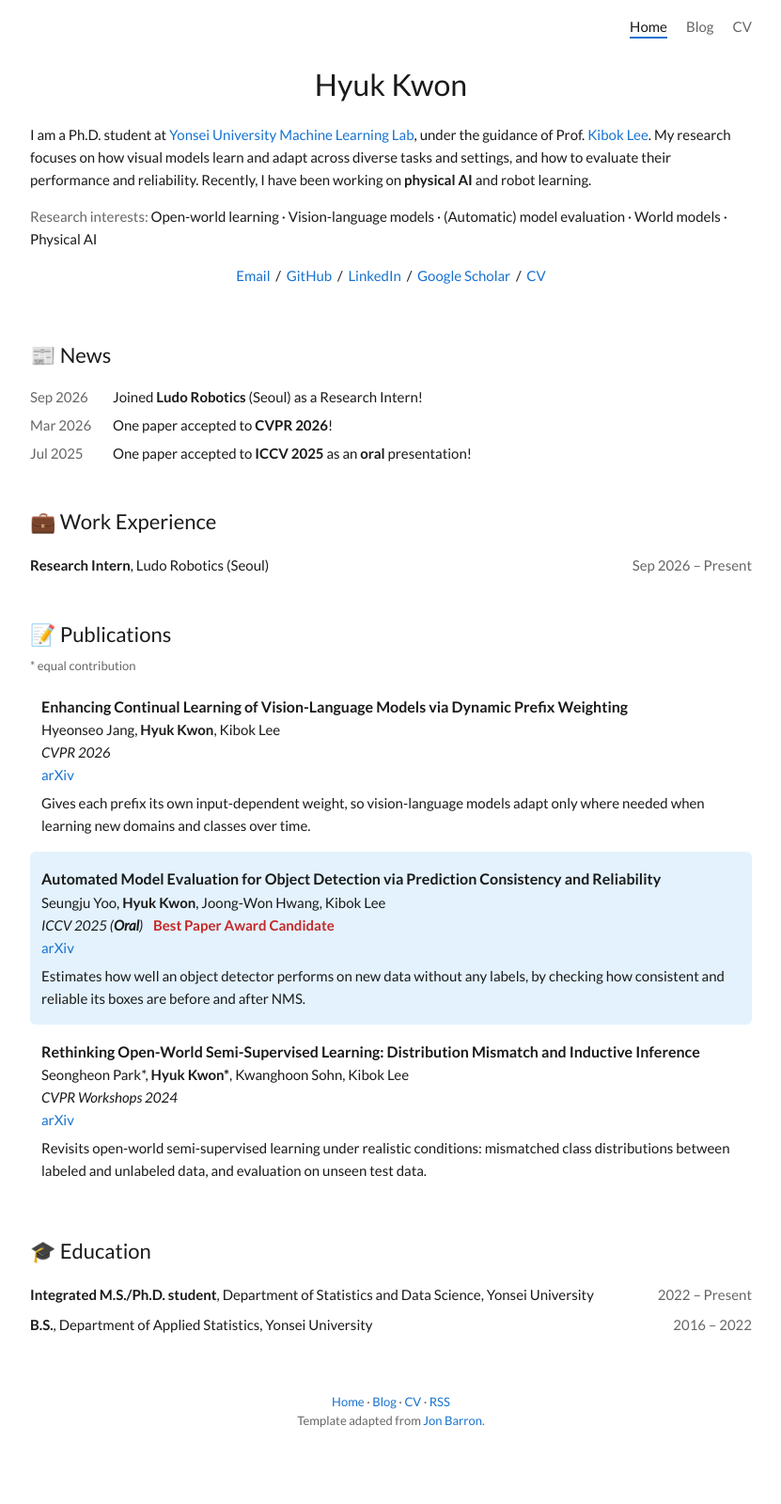
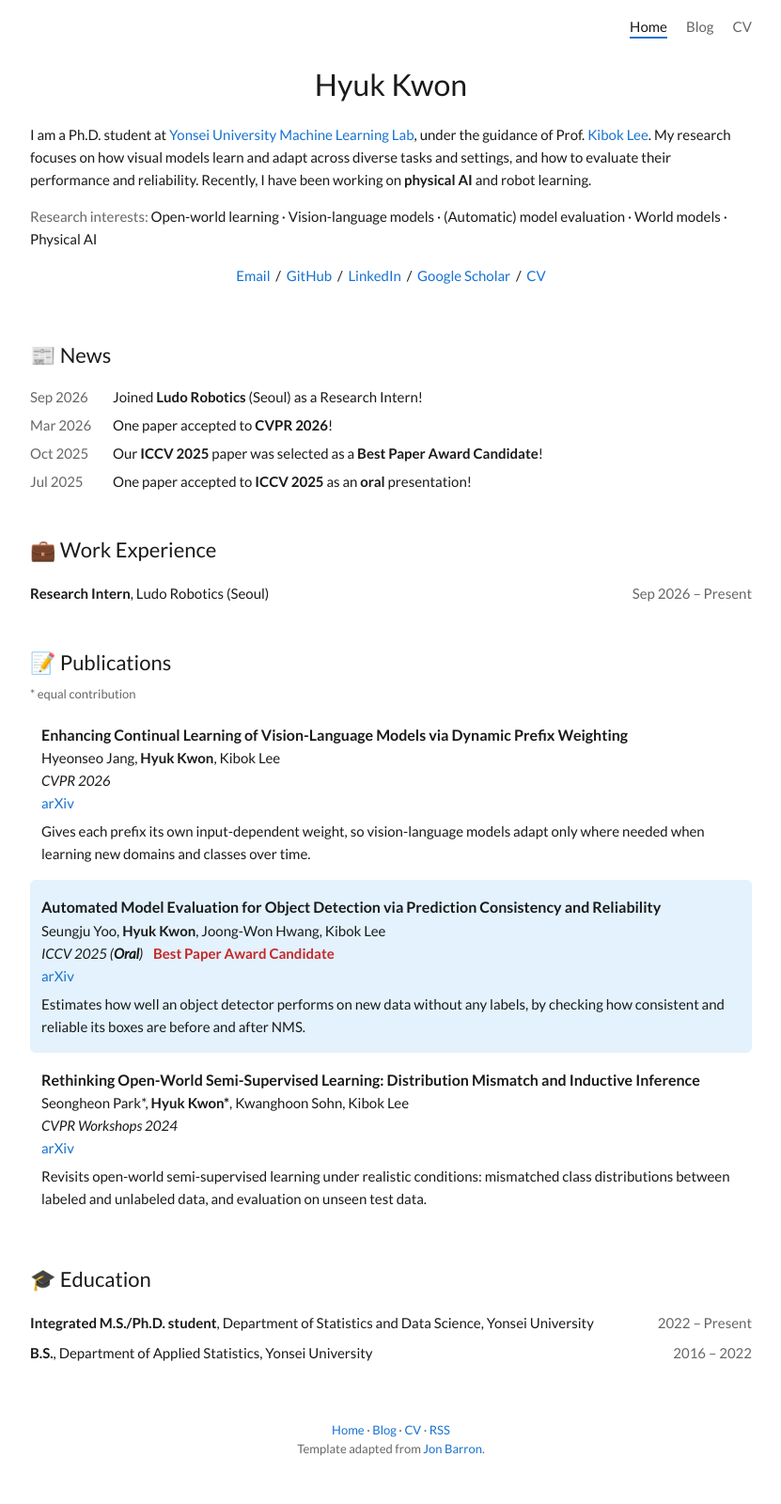
Before and after one commit to kh12043/kh12043.github.io, a Jekyll site: the page built from index.html, in a window 1280 px wide. Shown: the whole page at 94% size, without its empty margins (224-1055 px from the left). Built offline with Jekyll 4.4.1, drawn with Linux system fonts in a browser that asks for light colours; before the commit the page ends 1570 px from its top, so only the background shows below that.

Commit message:
Add award label, section emojis, News updates

```diff
--- a/_data/news.yml
+++ b/_data/news.yml
@@ -7,5 +7,8 @@
 - date: "Mar 2026"
   text: "One paper accepted to <b>CVPR 2026</b>!"
 
+- date: "Oct 2025"
+  text: "Our <b>ICCV 2025</b> paper was selected as a <b>Best Paper Award Candidate</b>!"
+
 - date: "Jul 2025"
   text: "One paper accepted to <b>ICCV 2025</b> as an <b>oral</b> presentation!"
```
